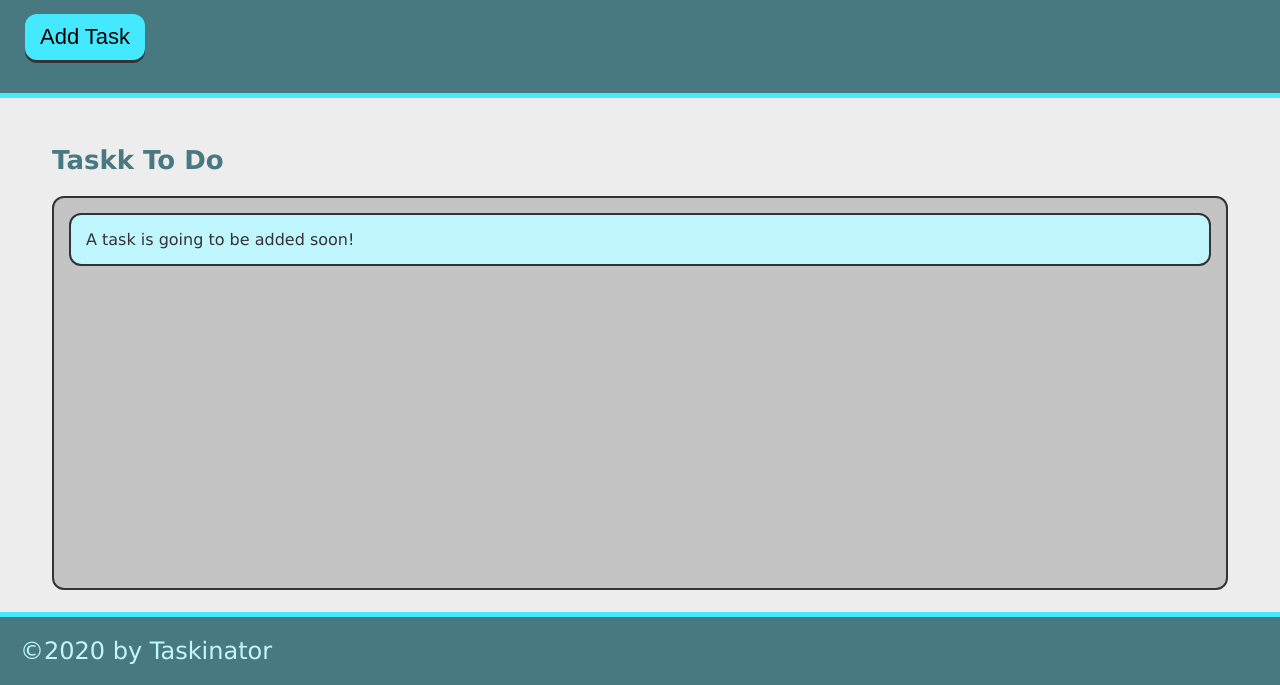
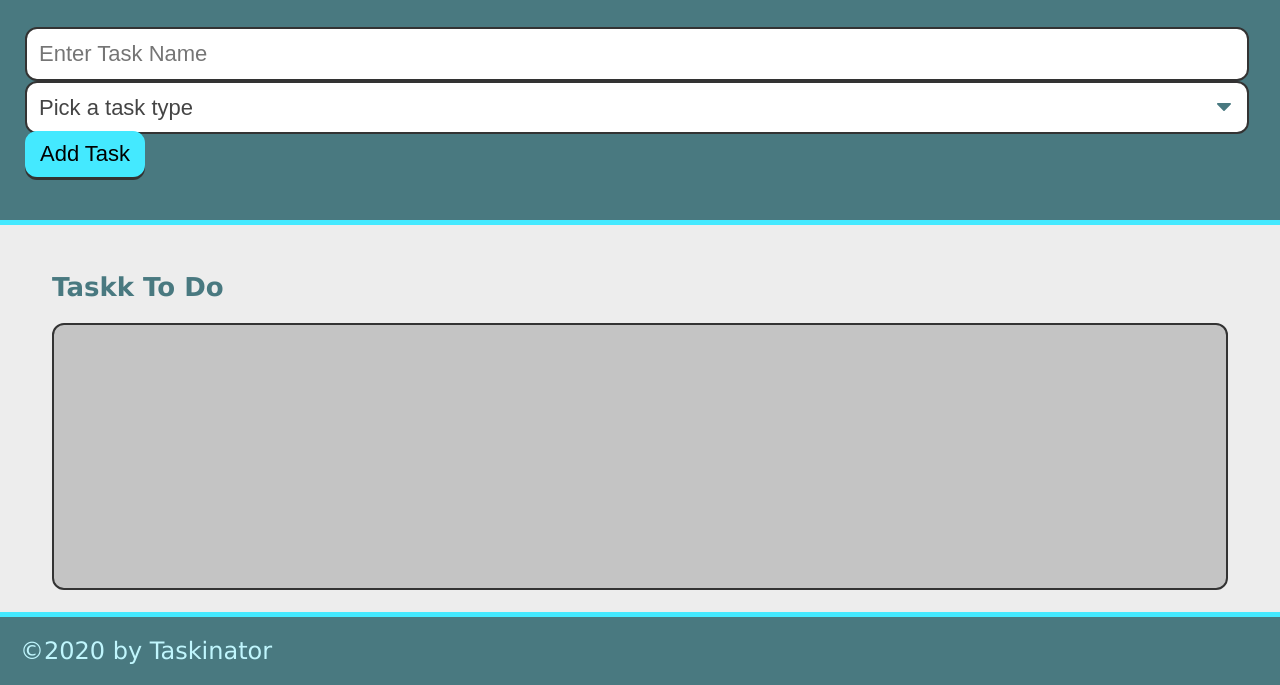
Before and after one commit to janky/taskinator, a plain HTML site: page index.html in a window 1280 px wide. Shown: the part 115-800 px from the top of the page. Drawn offline with Linux system fonts and the light colour scheme.

Commit message:
add form to html

```diff
--- a/index.html
+++ b/index.html
@@ -12,7 +12,18 @@
     <header>
         <h1 class="page-title">Taskinator</h1>
         <p>Click the button below to add a new task!</p>
-        <button class="btn" id="save-task">Add Task</button>
+        <form id="task-form">
+            <div class="form-group">
+                <input type="text" name="task-name" placeholder="Enter Task Name"/>
+                <select name="task-type" class="select-dropdown">
+                    <option value="" disabled selected> Pick a task type</option>
+                    <option value="Print">Print</option>
+                    <option value="Web">Web</option>
+                    <option value="Mobile">Mobile</option>
+                </select>
+                <button class="btn" id="save-task" type="submit">Add Task</button>
+            </div>
+        </form>
     </header>
 
     <main class="page-content">
@@ -20,11 +31,7 @@
             <h2 class="list-title">
                 Taskk To Do
             </h2>
-            <ul class="task-list" id="tasks-to-do">
-                <li class="task-item">
-                    A task is going to be added soon!
-                </li>
-            </ul>
+            <ul class="task-list" id="tasks-to-do"></ul>
         </section>
 
     </main>
```
